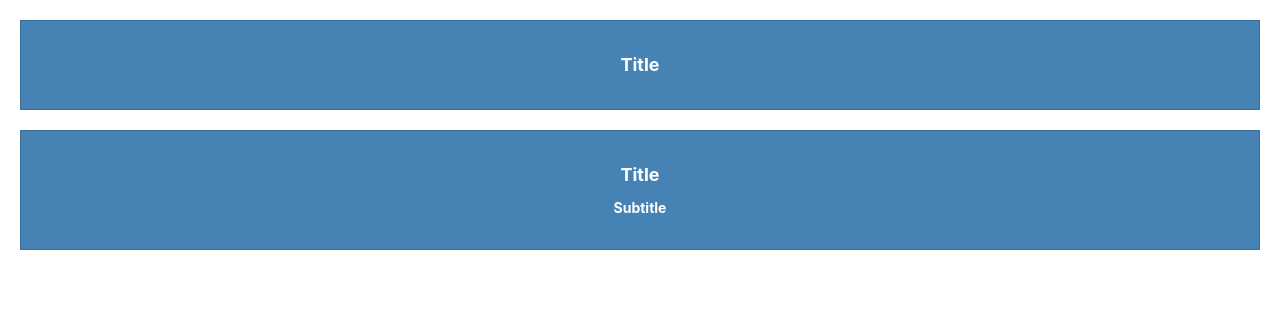
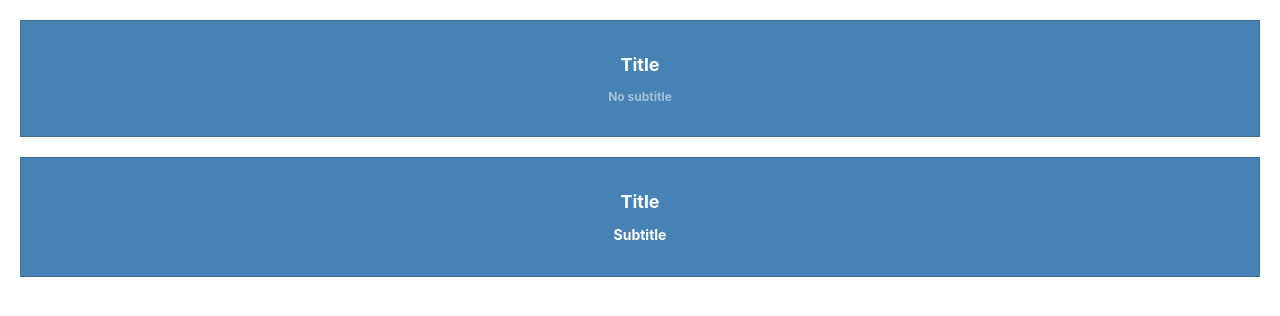
Before and after one commit to anandbabup/react.express, a React (Create React App) app: page / in a window 1280 px wide. Shown: the top 316 px of the page. Built offline with nearby package versions, Linux system fonts and the light colour scheme.

Commit message:
conditional rendering with ternary operator

```diff
--- a/src/App.js
+++ b/src/App.js
@@ -5,7 +5,11 @@ function Card({ title, subtitle }) {
   return (
     <div style={styles.card}>
       <h1 style={styles.title}>{title}</h1>
-      {subtitle && <h2 style={styles.subtitle}>{subtitle}</h2>}
+      {subtitle ? (
+        <h2 style={styles.subtitle}>{subtitle}</h2>
+      ) : (
+        <h3 style={styles.empty}>No subtitle</h3>
+      )}
     </div>
   )
 }
@@ -36,5 +40,10 @@ const styles = {
     fontSize: '14px',
     lineHeight: '18px',
   },
+  empty: {
+    fontSize: '12px',
+    lineHeight: '15px',
+    opacity: '0.5',
+  },
 }
 export default App;
```
